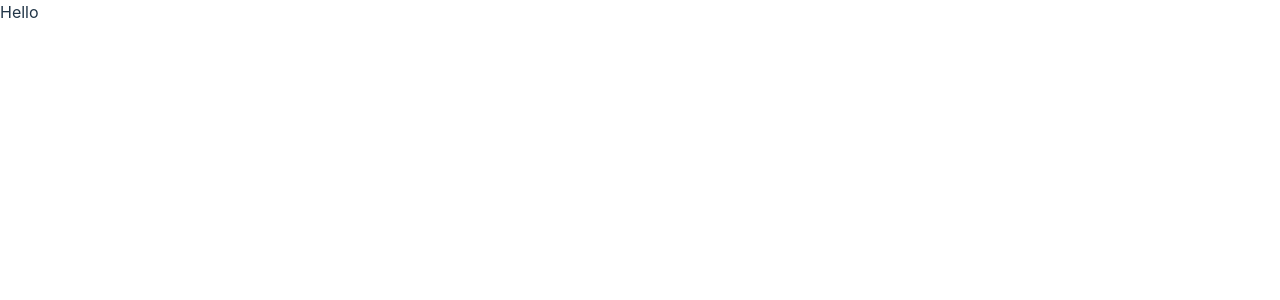
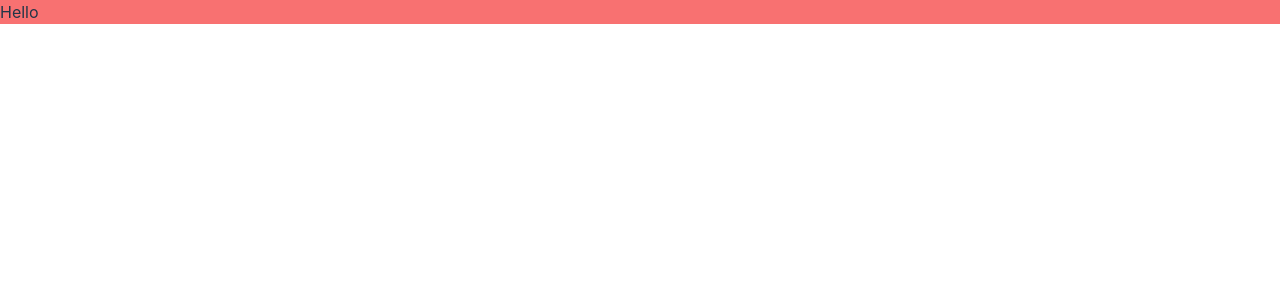
Before and after one commit to negeek7/user-auth-token, a React (Vite) app in the folder user-auth-frontend/: page / in a window 1280 px wide. Shown: the top 300 px of the page. Built offline with nearby package versions, Linux system fonts and the light colour scheme.

Commit message:
making tailwind workkk!!!!

```diff
--- a/user-auth-frontend/src/App.jsx
+++ b/user-auth-frontend/src/App.jsx
@@ -2,7 +2,7 @@ function App() {
 
   return (
     <>
-      <div className='bg-'>Hello</div>
+      <div className='bg-red-400'>Hello</div>
     </>
   )
 }
--- a/user-auth-frontend/taliwind.config.js
+++ b/user-auth-frontend/tailwind.config.js
@@ -1,7 +1,7 @@
 /** @type {import('tailwindcss').Config} */
 export default {
     content: [
-        "/index.html",
+        "index.html",
         "./src/**/*.{js,ts,jsx,tsx,mdx}",
       ],
     theme: {
```
